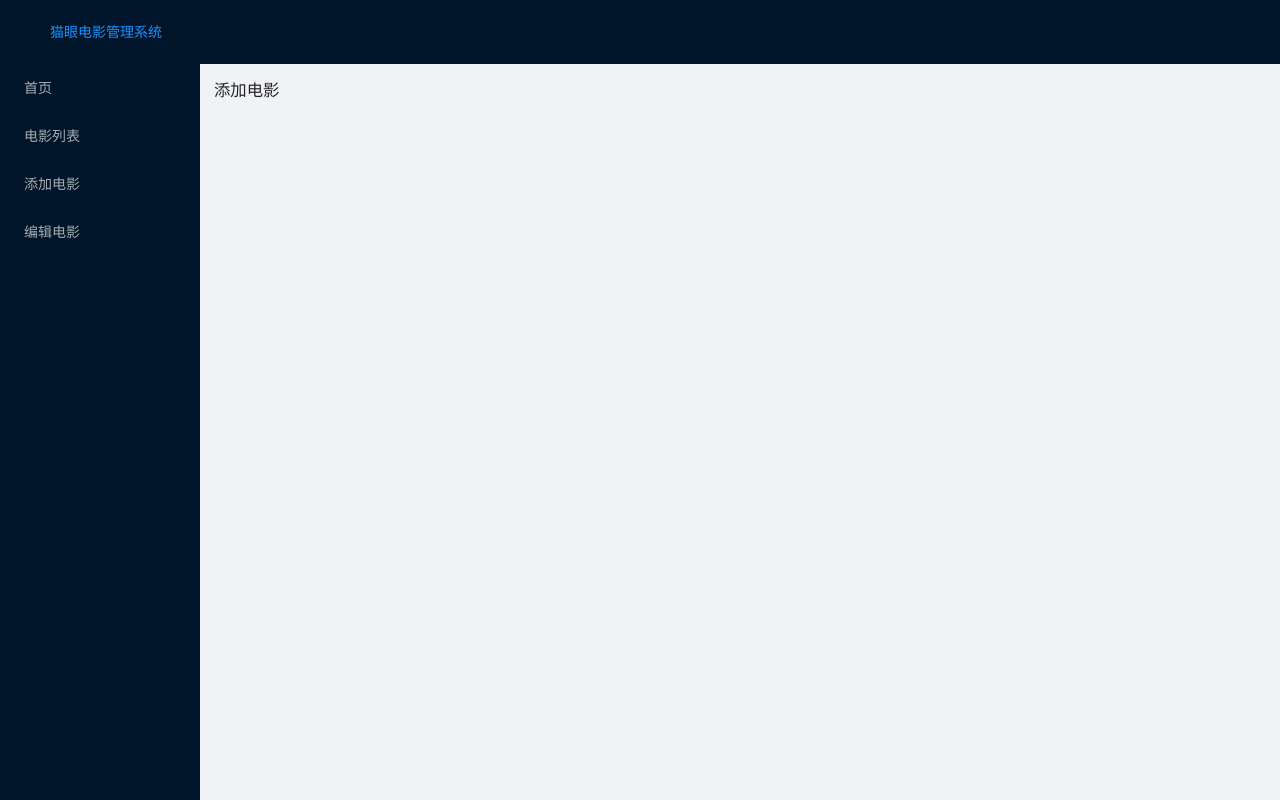
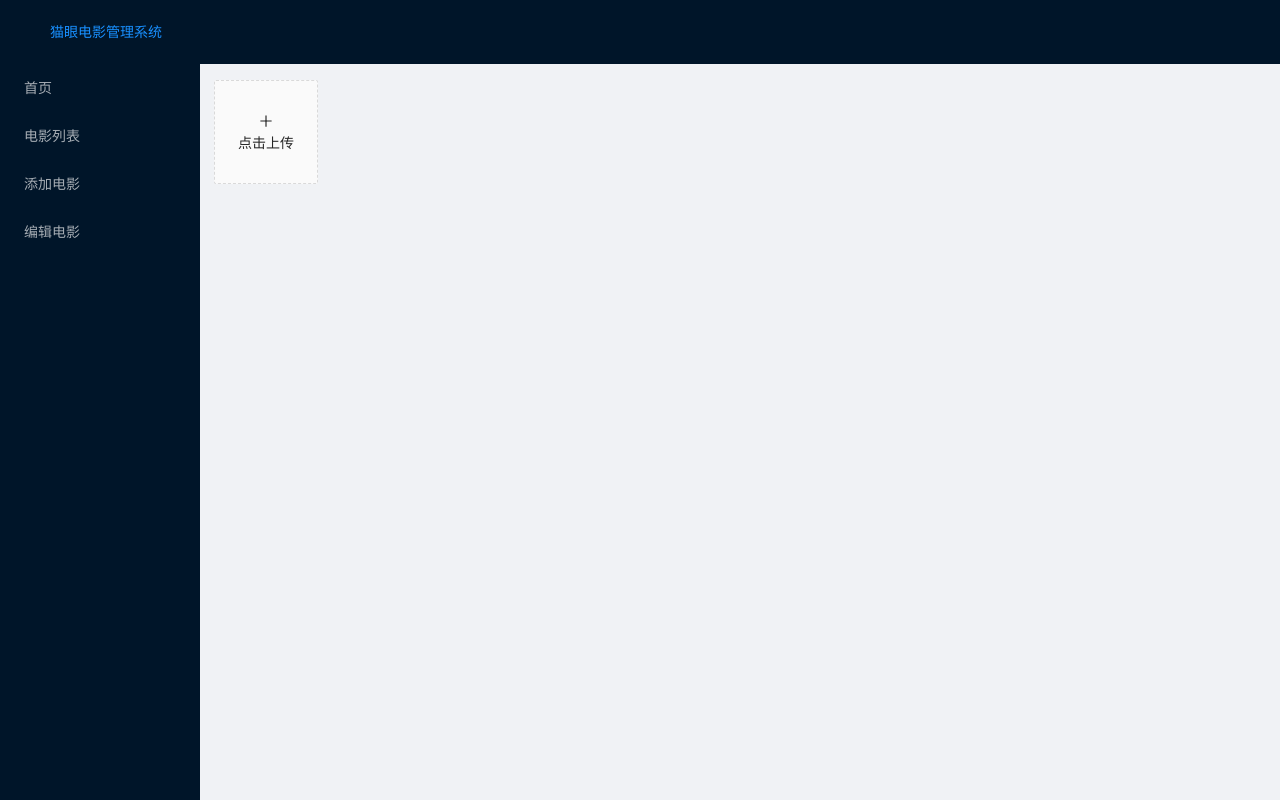
Before and after one commit to guangheyang/TypeScript-Moviesys, a React (Create React App) app in the folder client/: page /movie/add in a window 1280 px wide. Built offline with nearby package versions, Linux system fonts and the light colour scheme.

Commit message:
添加上传图片组件

```diff
--- /dev/null
+++ b/client/src/components/ImageUpload.tsx
@@ -0,0 +1,99 @@
+import { message, Modal, Upload } from "antd";
+import { PlusOutlined } from '@ant-design/icons';
+import React from "react";
+import { UploadFile } from "antd/lib/upload/interface";
+import { IResponseError, IResponstData } from "../services/CommonTypes";
+
+interface IImageUploadProps {
+  curImageUrl?: string
+  onChange: (imageUrl: string) => void
+}
+interface IShowState {
+  showModal: boolean
+}
+export default class extends React.Component<IImageUploadProps, IShowState> {
+  state: IShowState = {
+    showModal: false
+  }
+
+  private getUploadContent() {
+    if (this.props.curImageUrl) {
+      return null
+    } else {
+      return (
+        <div>
+          <PlusOutlined></PlusOutlined>
+          <div>点击上传</div>
+        </div>
+      )
+    }
+  }
+
+  private getFileList(): UploadFile[] {
+    if (this.props.curImageUrl) {
+      return [{
+        uid: this.props.curImageUrl,
+        name: this.props.curImageUrl,
+        url: this.props.curImageUrl
+      }]
+    }
+    return []
+  }
+  private async handleRequest(p: any) {
+    let formData = new FormData()
+    formData.append(p.filename, p.file)
+
+    const request = new Request(p.action, {
+      method: "post",
+      body: formData
+    })
+
+    const resp: IResponseError | IResponstData<string> = await fetch(request).then(res => res.json())
+
+    if (resp.err) {
+      message.error('上传失败')
+    } else {
+      console.log(resp.data, 'data')
+      this.props.onChange(resp.data!)
+    }
+  }
+
+  render() {
+    return (
+      <div>
+        <Upload
+          action="/api/upload"
+          name="imagefile"
+          listType="picture-card"
+          accept=".jpg,.png,.jiff,.jpeg,.bmp,.gif"
+          fileList={this.getFileList()}
+          customRequest={this.handleRequest.bind(this)}
+          onRemove={
+            () => { this.props.onChange('') }
+          }
+          onPreview={
+            () => {
+              this.setState({
+                showModal: true
+              })
+            }
+          }
+        >
+          {this.getUploadContent()}
+        </Upload>
+        <Modal
+          width={500}
+          visible={this.state.showModal}
+          onCancel={() => {
+            this.setState({
+              showModal: false
+            })
+          }}
+          footer={[]}
+        >
+          <img alt="example" style={{ width: '95%', margin: 'auto' }} src={this.props.curImageUrl} />
+        </Modal>
+      </div>
+    )
+  }
+}
--- a/client/src/pages/movie/AddMovie.tsx
+++ b/client/src/pages/movie/AddMovie.tsx
@@ -1,10 +1,21 @@
 import React from "react";
-
+import ImageUpload from "../../components/ImageUpload"
 export default class extends React.Component {
+  state = {
+    image: ''
+  }
   render() {
     return (
       <h1>
-        添加电影
+        <ImageUpload
+        curImageUrl={this.state.image}
+        onChange={
+          newUrl => {
+            this.setState({
+              image: newUrl
+            })
+          }
+        }></ImageUpload>
       </h1>
     )
   }
```
